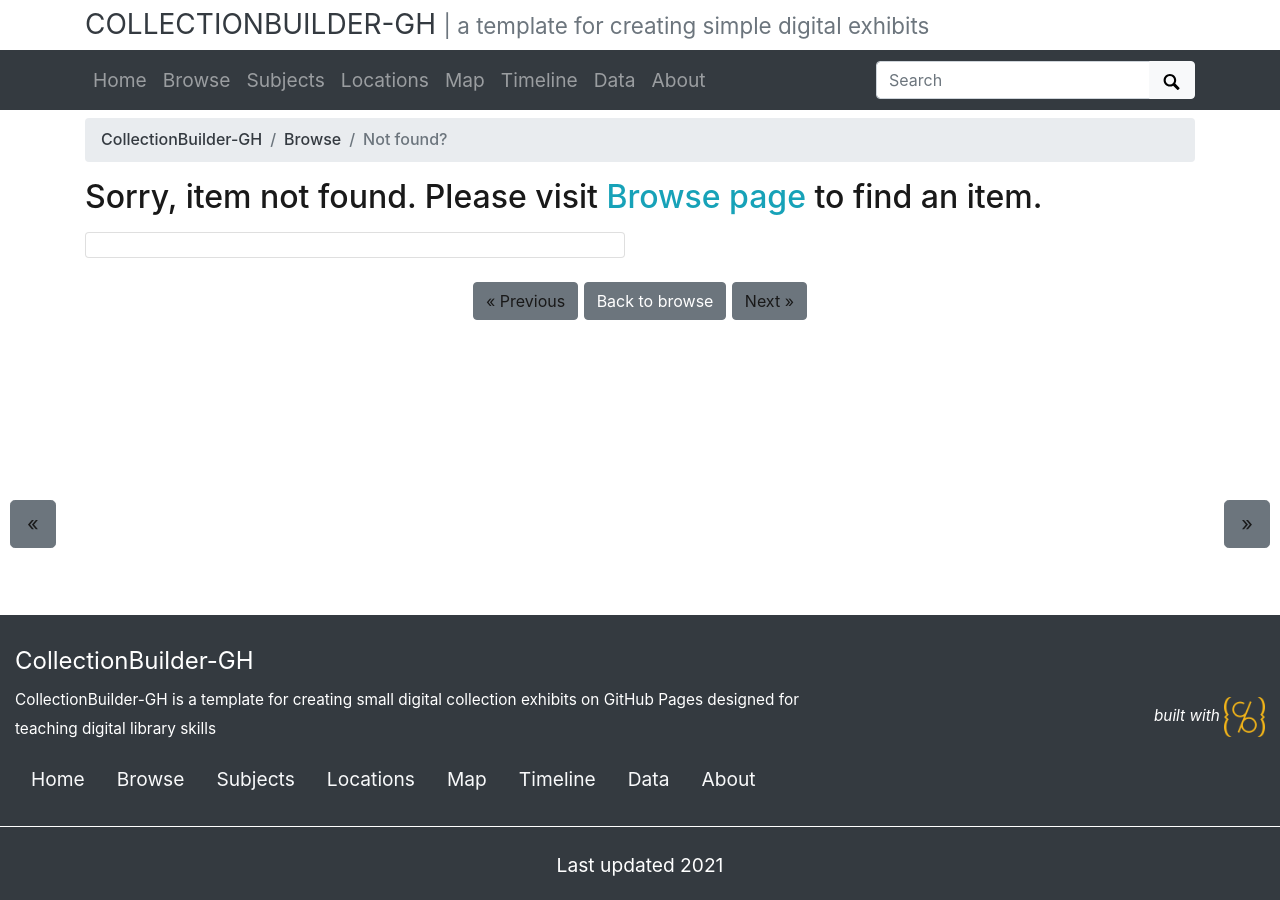
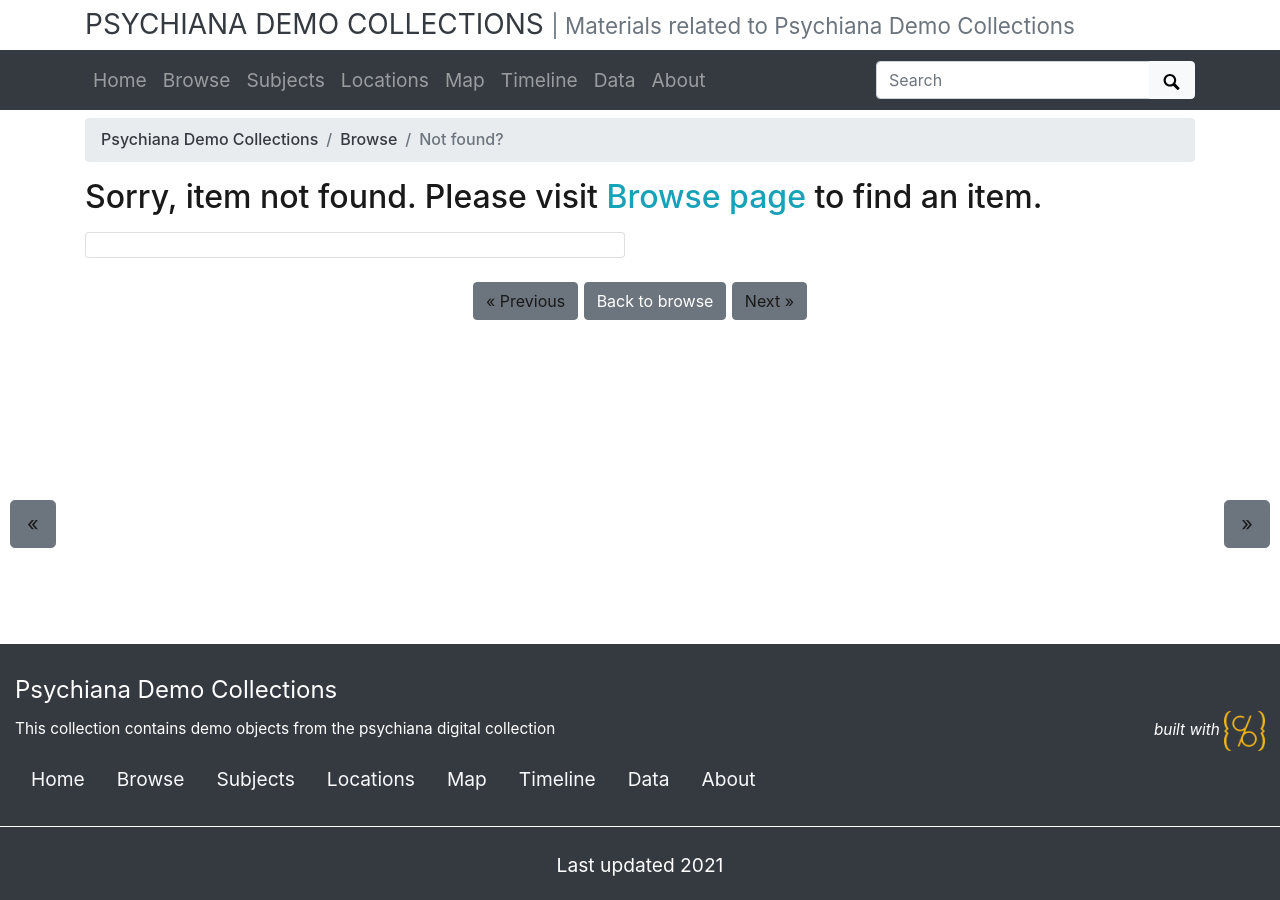
Before and after one commit to lellreed/CodaTheCanine, a Jekyll site: the page built from pages/item.md, in a window 1280 px wide. Built offline with Jekyll 4.4.1, drawn with Linux system fonts in a browser that asks for light colours.

Commit message:
Added collection to config

```diff
--- a/_config.yml
+++ b/_config.yml
@@ -18,20 +18,20 @@
 # SITE SETTINGS
 #
 # title of site appears in banner
-title: CollectionBuilder-GH
+title: Psychiana Demo Collections
 # tagline, a short phrase that will appear throughout the site in the top banner
-tagline: a template for creating simple digital exhibits
+tagline: Materials related to Psychiana Demo Collections
 # description appears in meta tags and other locations
 # this description might appear in search result lists, keep around 160 characters max
-description: "CollectionBuilder-GH is a template for creating small digital collection exhibits on GitHub Pages designed for teaching digital library skills"
+description: "This collection contains demo objects from the psychiana digital collection"
 # creator of the digital collection, to appear in meta tags; we typically use our GitHub usernames but feel free to just use your name
-author: CollectionBuilder
+author: L Reed
 
 ##########
 # COLLECTION SETTINGS
 #
 # choose metadata: this is the name of the csv file in your _data directory that describes the objects in your collection
-metadata: demo-metadata
+metadata: psychiana
 
 ##########
 # GOOGLE SERVICES [optional!]
@@ -47,7 +47,7 @@
 # ROBOTS EXCLUDE
 #
 # set noindex to true if you do NOT want Google to index your site
-# noindex: true
+noindex: true
 
 ##########
 # BUILD SETTINGS
```
